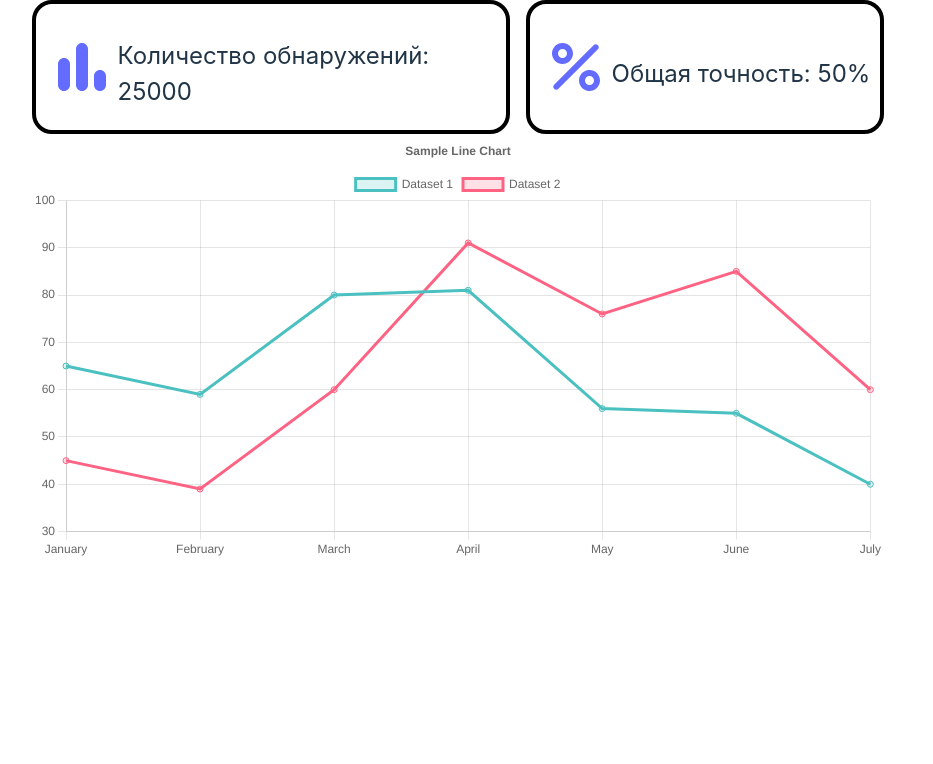
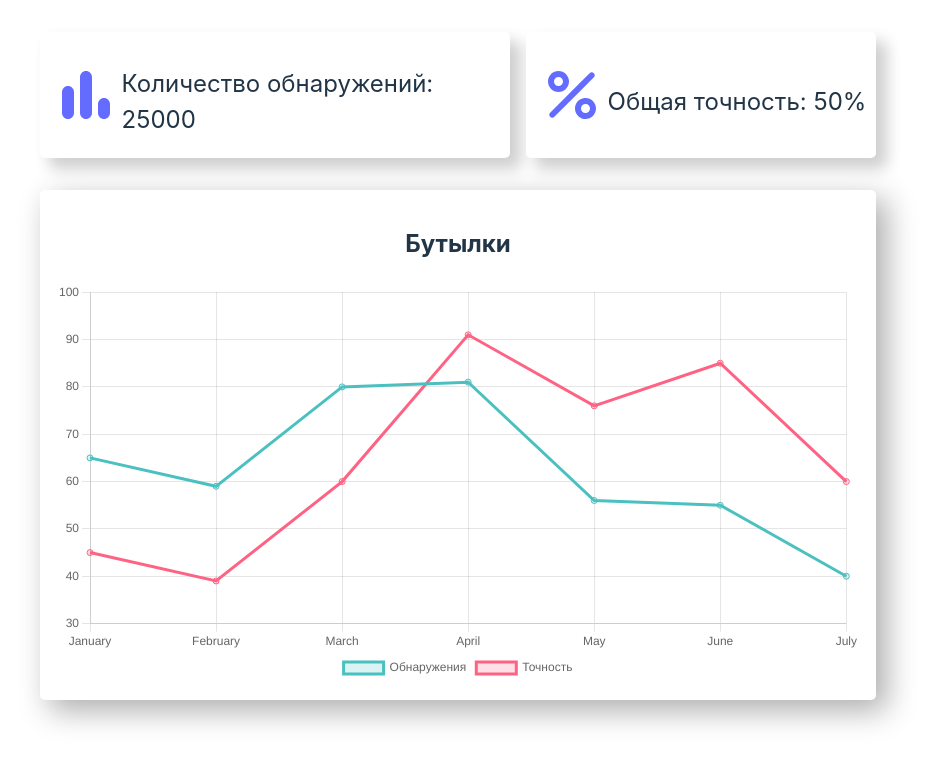
Before and after one commit to Maksouni/trasher-portal-front, a React (Vite) app: page / in a window 1280 px wide. Shown: the top 764 px of the page, without its empty margins (182-1115 px from the left). Built offline with nearby package versions, Linux system fonts and the light colour scheme.

Commit message:
redesign

```diff
--- a/src/components/statistics/styles.scss
+++ b/src/components/statistics/styles.scss
@@ -7,10 +7,10 @@ $font-size: 24px;
   justify-content: center;
   align-items: center;
 
-  border-width: 4px;
-  border-style: solid;
-  border-radius: 20px;
-  border-color: black;
+  border:  none;
+  border-radius: 5px;
+  box-shadow: 10px 10px 15px 1px rgba(0, 0, 0, 0.193);
+  background-color: white;
 
   font-size: $font-size;
   padding: 10px;
--- a/src/index.scss
+++ b/src/index.scss
@@ -5,13 +5,15 @@
 
   color-scheme: light dark;
   color: rgba(0, 0, 0, 0.87);
-  background-color: #ffffff;
+  background-color: #f1f1ff;
 
   font-synthesis: none;
   text-rendering: optimizeLegibility;
   -webkit-font-smoothing: antialiased;
   -moz-osx-font-smoothing: grayscale;
 }
+
+
 
 .app{
   width: 100vw;
@@ -34,6 +36,7 @@ body {
   min-width: 320px;
   min-height: 100vh;
 }
+
 
 h1 {
   font-size: 3.2em;
--- a/src/pages/statistics/ChartBlock.tsx
+++ b/src/pages/statistics/ChartBlock.tsx
@@ -20,16 +20,16 @@ ChartJS.register(
   Legend
 );
 
-export default function ChartBlock(){
+interface ChartBlockProps{
+  title: string
+}
+
+export default function ChartBlock({title} : ChartBlockProps){
   const options = {
     responsive: true,
     plugins: {
       legend: {
-        position: 'top' as const,
-      },
-      title: {
-        display: true,
-        text: 'Sample Line Chart',
+        position: 'bottom' as const,
       },
     },
   };
@@ -40,13 +40,13 @@ export default function ChartBlock(){
     labels,
     datasets: [
       {
-        label: 'Dataset 1',
+        label: 'Обнаружения',
         data: [65, 59, 80, 81, 56, 55, 40],
         borderColor: 'rgb(75, 192, 192)',
         backgroundColor: 'rgba(75, 192, 192, 0.2)',
       },
       {
-        label: 'Dataset 2',
+        label: 'Точность',
         data: [45, 39, 60, 91, 76, 85, 60],
         borderColor: 'rgb(255, 99, 132)',
         backgroundColor: 'rgba(255, 99, 132, 0.2)',
@@ -55,6 +55,7 @@ export default function ChartBlock(){
   };
   return(
     <div className="chart-block">
+      <h2>{title}</h2>
       <Line options={options} data={data}/>
     </div>
   )
--- a/src/pages/statistics/StatisticsPage.tsx
+++ b/src/pages/statistics/StatisticsPage.tsx
@@ -21,7 +21,7 @@ export default function StatisticsPage() {
           />
         </div>
         <div className="charts-container">
-          <ChartBlock />
+          <ChartBlock title="Бутылки"/>
         </div>
       </div>
       <div className="filters-container"></div>
--- a/src/pages/statistics/styles.scss
+++ b/src/pages/statistics/styles.scss
@@ -5,8 +5,27 @@
   align-items: center;
 
 
+
   .stats-blocks-list{
     display: flex;
+    justify-content: space-between;
+    margin-block: 2rem;
     gap: 1rem;
   }
 }
+
+.chart-block{
+  display: flex;
+  flex-direction: column;
+  justify-content: center;
+  align-items: center;
+
+  border:  none;
+  border-radius: 5px;
+  box-shadow: 10px 10px 30px 1px rgba(0, 0, 0, 0.317);
+  background-color: white;
+
+  padding: 1rem;
+  box-sizing: border-box;
+
+}
```
